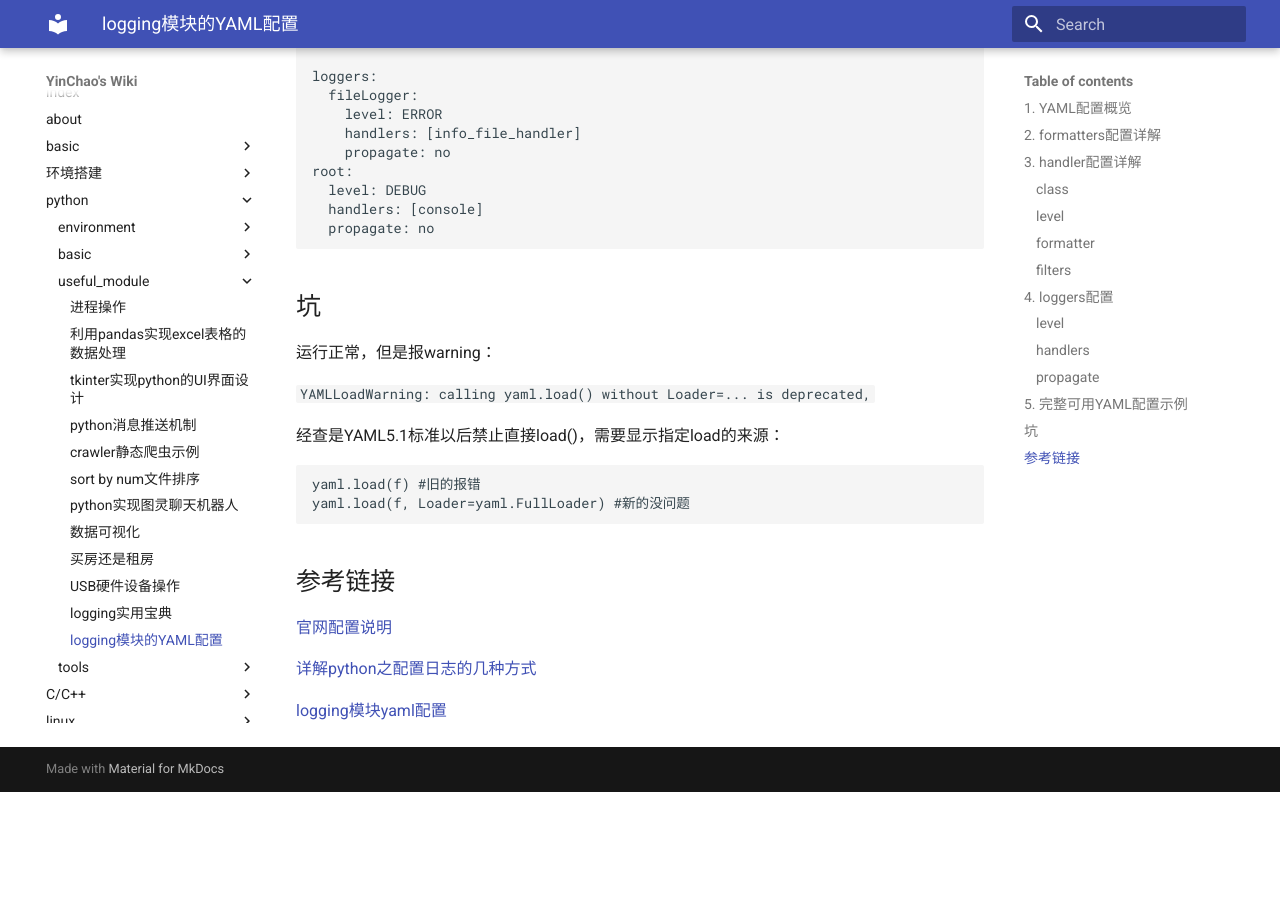
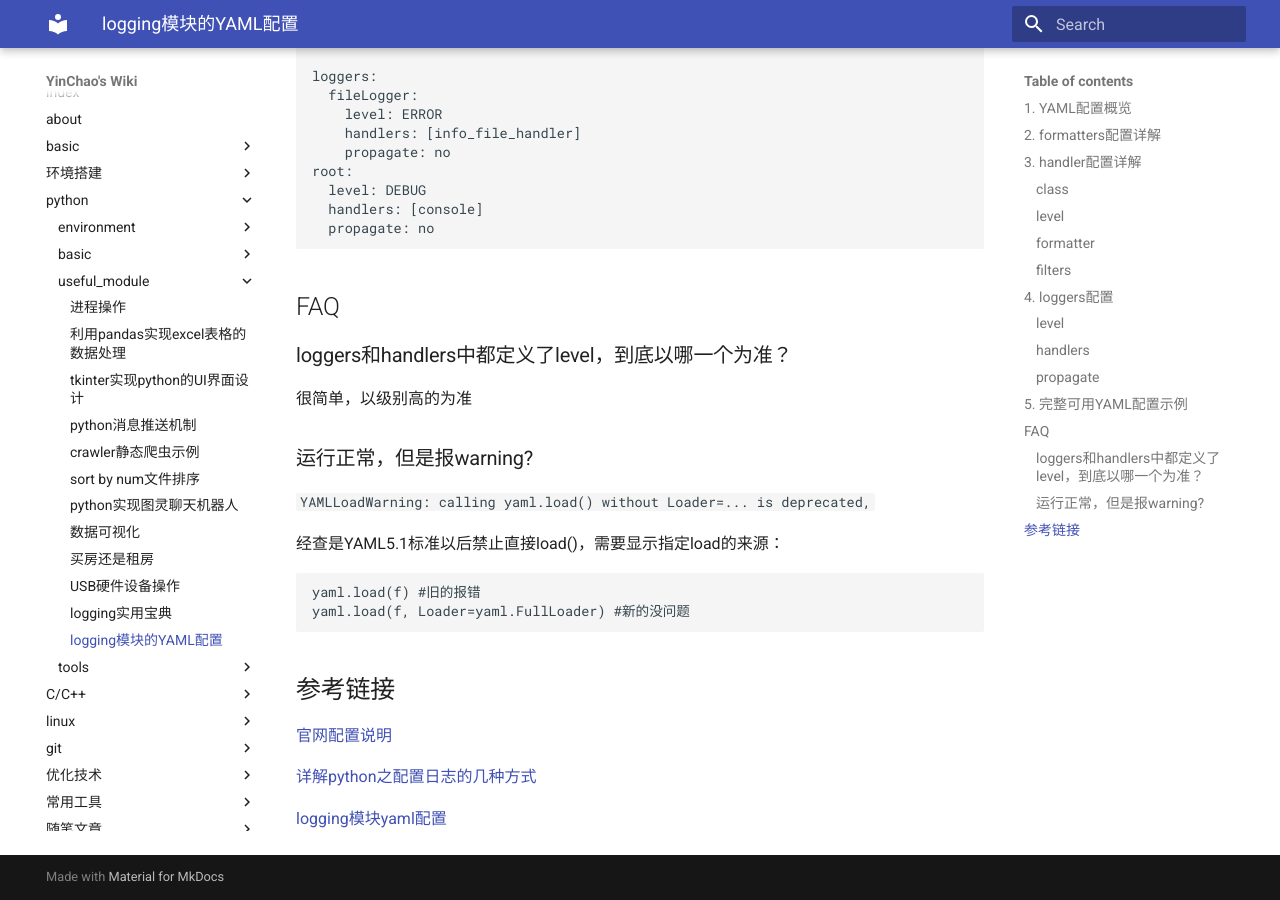
Before and after one commit to YinChao126/yc_wiki, an MkDocs documentation site: the page built from docs/python/useful_module/logging模块YAML配置说明.md, in a window 1280 px wide and 900 px high, scrolled down 5494 px. Built offline with MkDocs 1.6.1 and Material for MkDocs 9.7.7, drawn with Linux system fonts in a browser that asks for light colours; before the commit the page ends 6286 px from its top, so only the background shows below that.

Commit message:
优化logging技巧

````diff
--- a/docs/python/useful_module/logging模块YAML配置说明.md
+++ b/docs/python/useful_module/logging模块YAML配置说明.md
@@ -243,9 +243,13 @@ root:
   propagate: no
 ```
 
-## 坑
+## FAQ
 
-运行正常，但是报warning：
+### loggers和handlers中都定义了level，到底以哪一个为准？
+
+很简单，以级别高的为准
+
+### 运行正常，但是报warning?
 
 `YAMLLoadWarning: calling yaml.load() without Loader=... is deprecated,`
 
````
